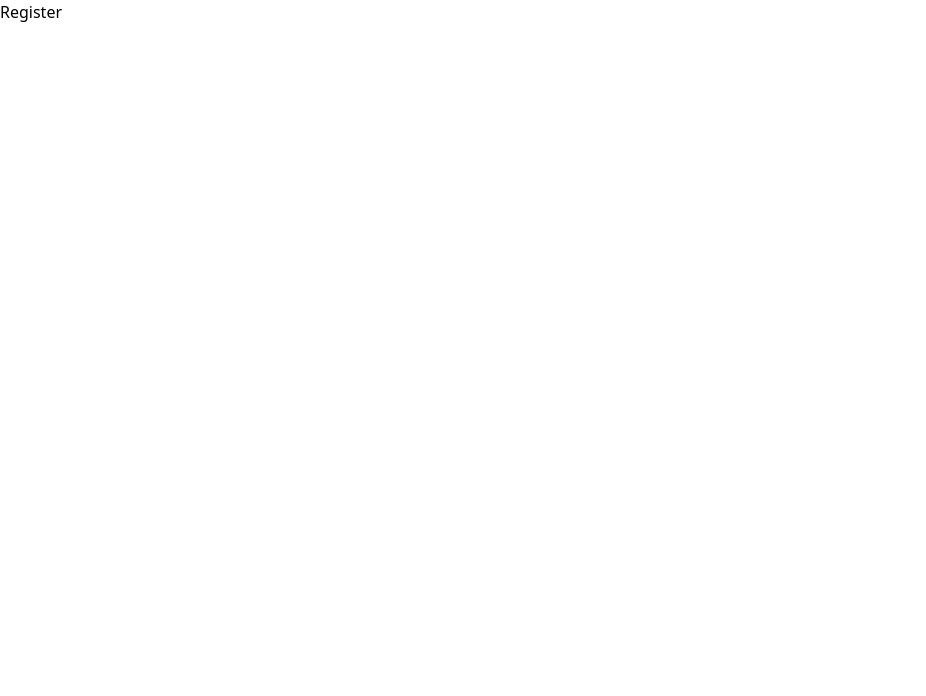
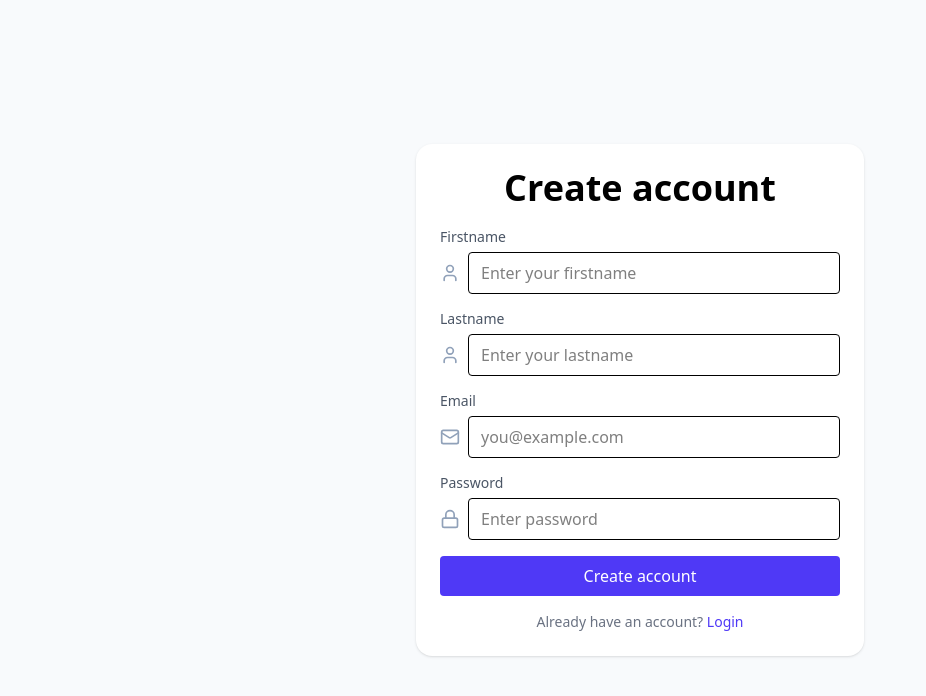
Before and after one commit to mhd101/Sweet-Management-System, a React (Vite) app in the folder frontend/sweets-app/: page /register in a window 1280 px wide. Shown: the top 696 px of the page, without its empty margins (0-926 px from the left). Built offline with nearby package versions, Linux system fonts and the light colour scheme.

Commit message:
feat: added registration form on the /register route

```diff
--- a/frontend/sweets-app/src/components/auth/Register.jsx
+++ b/frontend/sweets-app/src/components/auth/Register.jsx
@@ -1,9 +1,121 @@
-import React from 'react'
+import { useNavigate } from "react-router-dom"
+import { useAuth } from "../../context/AuthContext"
+import { useState } from "react"
+import { User, Mail, Lock } from "lucide-react"
+import { Link } from "react-router-dom"
 
-const Register = () => {
-  return (
-    <div>Register</div>
-  )
+
+
+export default function Register() {
+    const { register } = useAuth()
+    const navigate = useNavigate()
+    const [form, setForm] = useState({
+        firstName: '',
+        lastName: '',
+        email: '',
+        password: ''
+    })
+    const [error, setError] = useState('')
+    const [loading, setLoading] = useState(false)
+
+    const change = (e) => setForm({ ...form, [e.target.name]: e.target.value })
+
+    const submit = async (e) => {
+        e.preventDefault();
+        setError('')
+        setLoading(true)
+        try {
+            await register(form)
+            navigate('/')
+        } catch (error) {
+            setError(error?.response?.data?.message || "Registration failed")
+        } finally {
+            setLoading(false)
+        }
+    }
+
+    return (
+        <div className="min-h-screen flex items-center justify-center bg-slate-50 p-4">
+            <form onSubmit={submit} className="w-full max-w-md bg-white rounded-2xl shadow p-6">
+                <h2 className="text-4xl font-bold mb-4 text-center">Create account</h2>
+
+                {error && <div className="bg-red-100 text-red-800 p-2 rounded mb-4">{error}</div>}
+
+                <label className="block mb-3">
+                    <span className="text-sm text-gray-600">Firstname</span>
+                    <div className="flex items-center gap-2 mt-1">
+                        <User className="w-5 h-5 text-slate-400" />
+                        <input
+                            name="firstName"
+                            value={form.firstName}
+                            onChange={change}
+                            required
+                            className="flex-1 border rounded px-3 py-2 focus:outline-none focus:ring"
+                            placeholder="Enter your firstname"
+                        />
+                    </div>
+                </label>
+
+                <label className="block mb-3">
+                    <span className="text-sm text-gray-600">Lastname</span>
+                    <div className="flex items-center gap-2 mt-1">
+                        <User className="w-5 h-5 text-slate-400" />
+                        <input
+                            name="lastName"
+                            value={form.lastName}
+                            onChange={change}
+                            required
+                            className="flex-1 border rounded px-3 py-2 focus:outline-none focus:ring"
+                            placeholder="Enter your lastname"
+                        />
+                    </div>
+                </label>
+
+                <label className="block mb-3">
+                    <span className="text-sm text-gray-600">Email</span>
+                    <div className="flex items-center gap-2 mt-1">
+                        <Mail className="w-5 h-5 text-slate-400" />
+                        <input
+                            name="email"
+                            value={form.email}
+                            onChange={change}
+                            type="email"
+                            required
+                            className="flex-1 border rounded px-3 py-2 focus:outline-none focus:ring"
+                            placeholder="you@example.com"
+                        />
+                    </div>
+                </label>
+
+                <label className="block mb-4">
+                    <span className="text-sm text-gray-600">Password</span>
+                    <div className="flex items-center gap-2 mt-1">
+                        <Lock className="w-5 h-5 text-slate-400" />
+                        <input
+                            name="password"
+                            value={form.password}
+                            onChange={change}
+                            type="password"
+                            required
+                            minLength={6}
+                            className="flex-1 border rounded px-3 py-2 focus:outline-none focus:ring"
+                            placeholder="Enter password"
+                        />
+                    </div>
+                </label>
+
+                <button
+                    type="submit"
+                    className="w-full bg-indigo-600 text-white py-2 rounded hover:bg-indigo-700 disabled:opacity-60 cursor-pointer"
+                    disabled={loading}
+                >
+                    {loading ? "Creating..." : "Create account"}
+                </button>
+
+                <p className="text-sm text-center text-gray-500 mt-4">
+                    Already have an account? <Link className="text-indigo-600" to="/login">Login</Link>
+                </p>
+            </form>
+        </div>
+    )
 }
-
-export default Register
```
